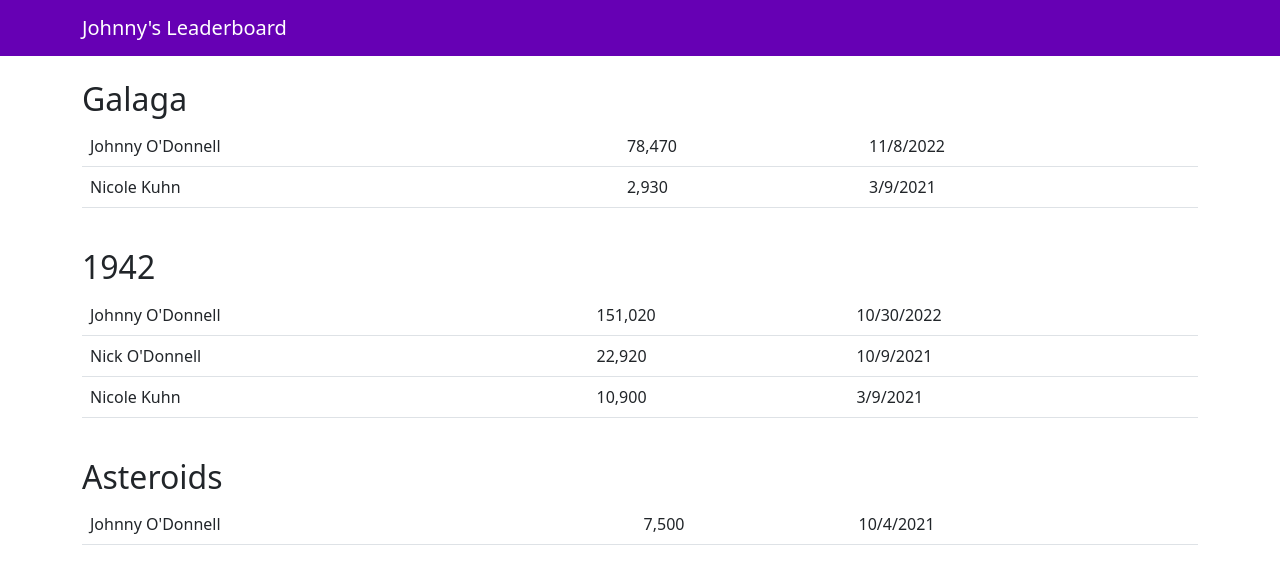
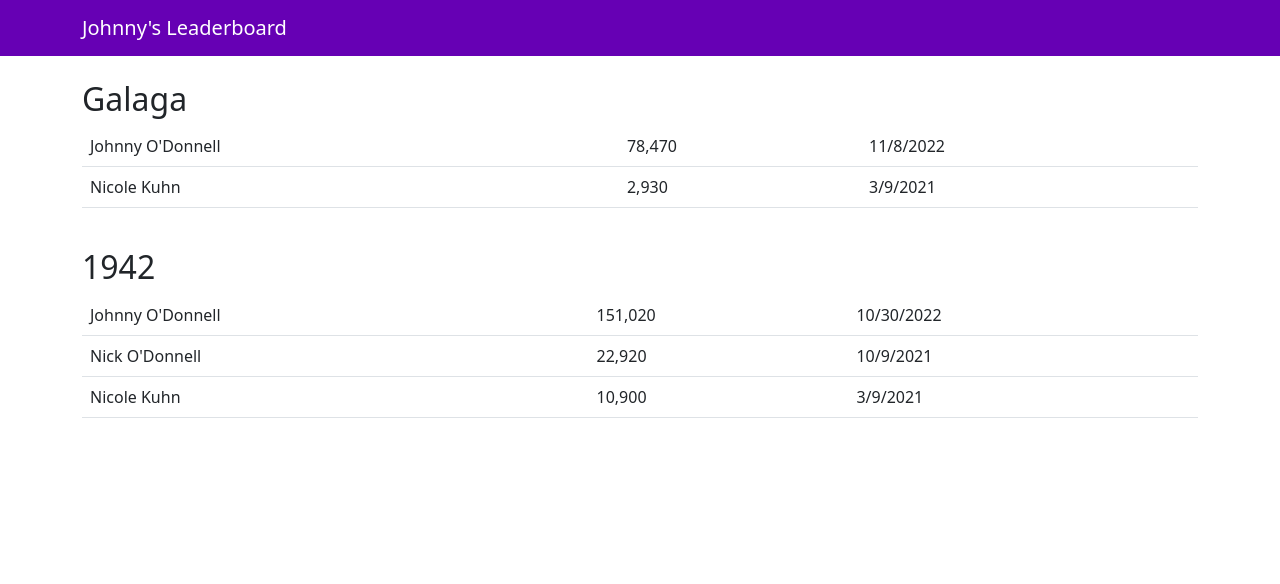
Before and after one commit to johnnyo-games/johnnyo-games.github.io, a Jekyll site: the page built from index.html, in a window 1280 px wide. Shown: the top 584 px of the page. Built offline with Jekyll 4.4.1, drawn with Linux system fonts in a browser that asks for light colours.

Commit message:
Remove Asteroids high scores

```diff
--- a/index.html
+++ b/index.html
@@ -44,15 +44,3 @@
 </table>
 
 <br />
-
-<h2>Asteroids</h2>
-
-<table class="table">
-    <tbody>
-        <tr>
-            <td>Johnny O'Donnell</td>
-            <td>7,500</td>
-            <td>10/4/2021</td>
-        </tr>
-    </tbody>
-</table>
```
